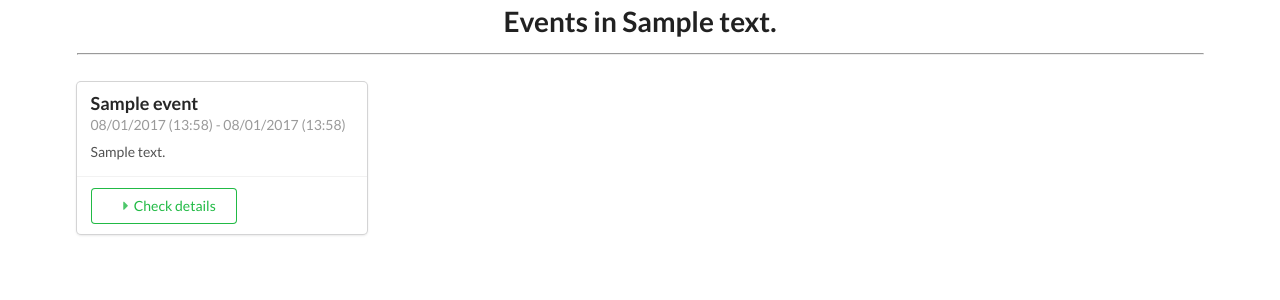
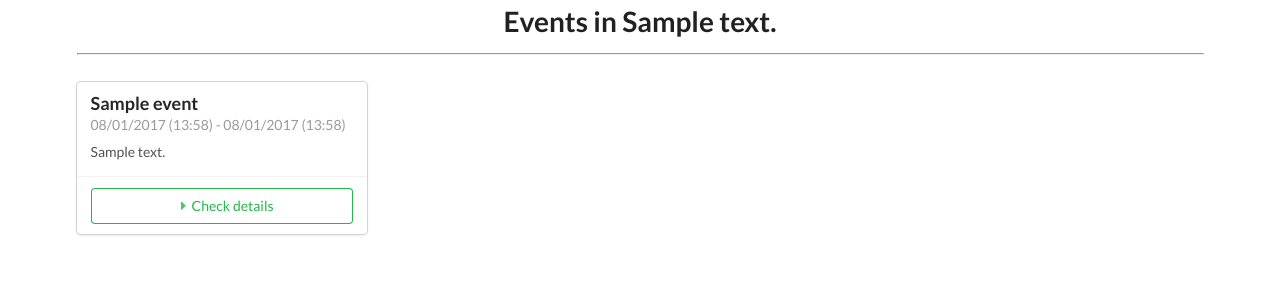
Before and after one commit to LPCISIIE/MongoMap, a PHP site: template src/App/Resources/views/Point/events.twig in a window 1280 px wide. Shown: the part 186-486 px from the top of the page. Run offline with PHP 8.4, Linux system fonts and the light colour scheme; the template is opened without the code that fills it: most values are stand-ins (such as "Sample title", 1, 10 or a date in 2020); some libraries are stand-ins or nearby versions.

Commit message:
Fixed cards style

```diff
--- a/src/App/Resources/views/Point/events.twig
+++ b/src/App/Resources/views/Point/events.twig
@@ -10,9 +10,8 @@
             Events in {{ address }}
         </h1>
         <hr> <br>
-
+        <div class="ui cards">
         {% for event in events %}
-        <div class="ui cards">
                 <div class="card">
                     <div class="content">
                        <div class="header">
@@ -26,14 +25,13 @@
                         </div>
                     </div>
                     <div class="extra content">
-                        <div class="ui two buttons">
                             <a href = '{{ path_for( 'get_event', {'id' : event._id } ) }}' >
-                                <div class="ui basic green button">
+                                <button class="fluid ui button positive basic" >
                                     <i class="caret right icon"></i> Check details
-                                </div>
+                                </button>
                             </a>
-                        </div>
                     </div>
+                </div>
                 {% endfor %}
         </div>
 
```
